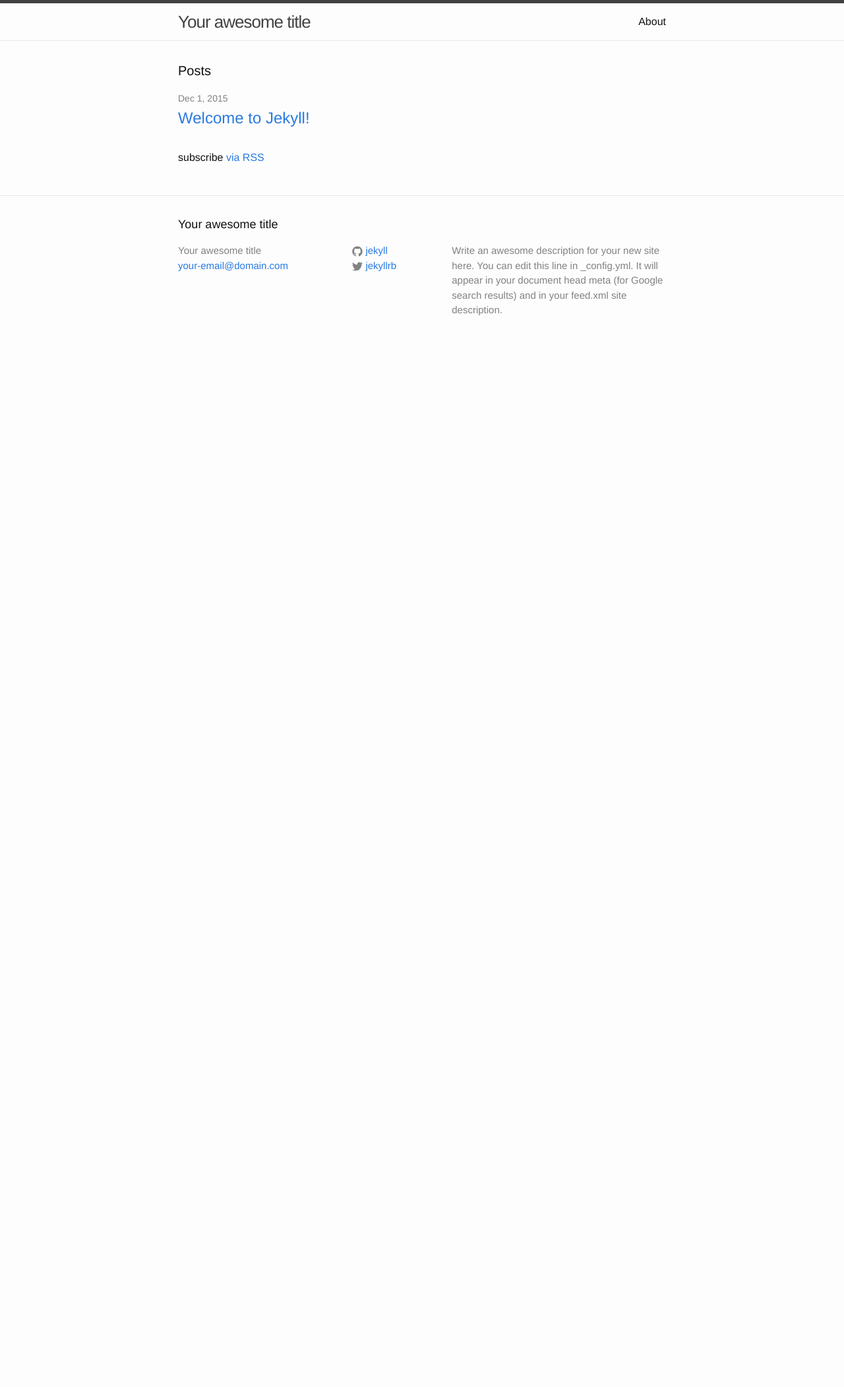
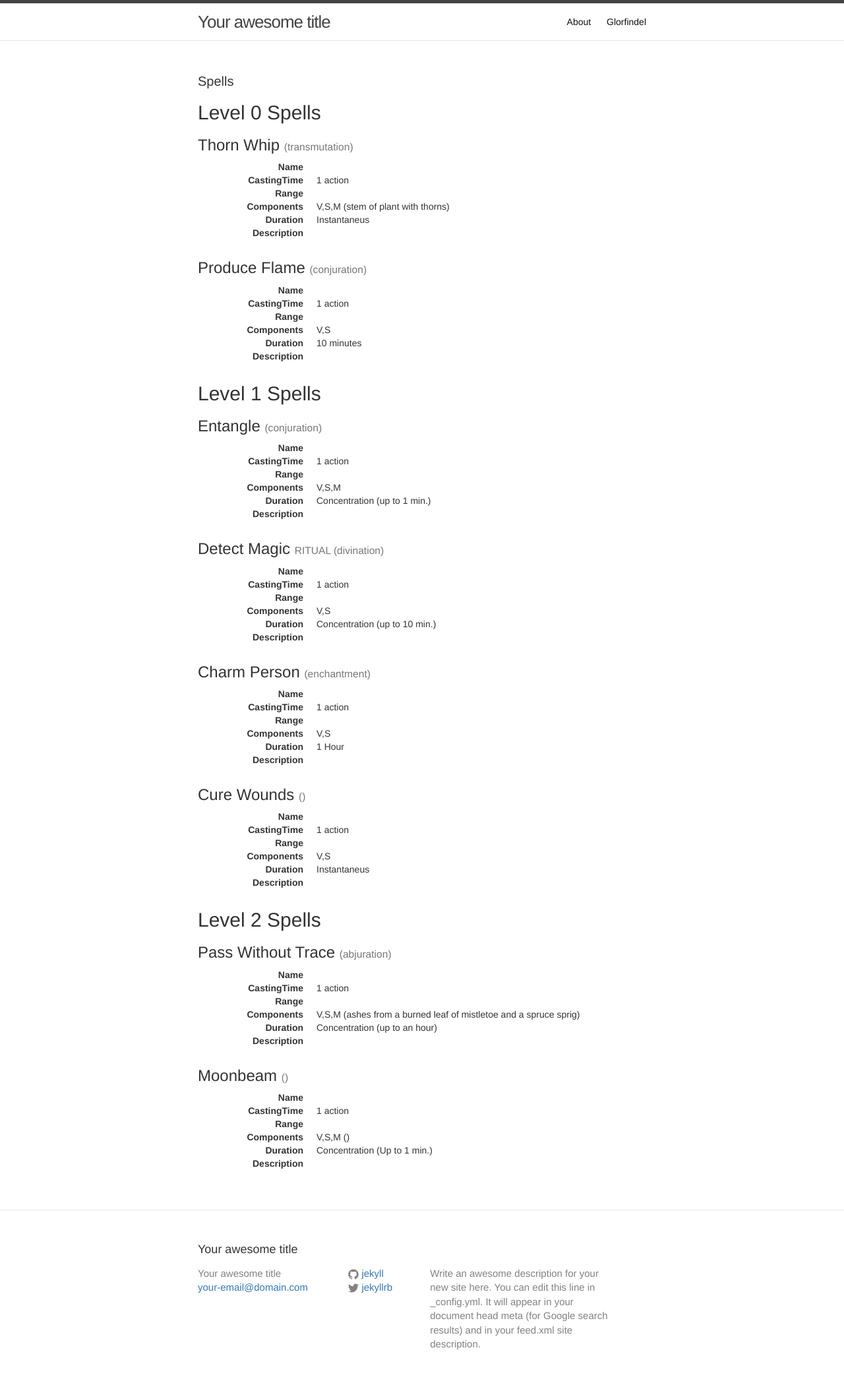
Before and after one commit to mark-monteiro/dnd-character, a Jekyll site: the page built from index.html, in a window 1280 px wide. Shown: the whole page at 66% size. Built offline with Jekyll 4.4.1, drawn with Linux system fonts in a browser that asks for light colours; nearby versions of some CDN libraries; before the commit the page ends 900 px from its top, so only the background shows below that; part of the change alters nothing that is shown.

Commit message:
add some libraries via CDN; update data schema and display on index

```diff
--- a/_data/spells.json
+++ b/_data/spells.json
@@ -1,98 +1,98 @@
 [
 	{
-		"Name": "Thorn Whip",
-		"Classes": ["D"],
-		"Type": "transmutation",
-		"Ritual": false,
-		"Level": 0,
-		"CastingTime": "1 action",
-		"Range": "30 ft.",
-		"Components": "V,S,M (stem of plant with thorns)",
-		"Duration": "Instantaneus",
-		"Description": ""
+		"name": "Thorn Whip",
+		"classes": ["D"],
+		"type": "transmutation",
+		"ritual": false,
+		"level": 0,
+		"time": "1 action",
+		"range": "30 ft.",
+		"components": "V,S,M (stem of plant with thorns)",
+		"duration": "Instantaneus",
+		"description": ""
 	},
 	{
-		"Name": "Produce Flame",
-		"Classes": ["D"],
-		"Type": "conjuration",
-		"Ritual": false,
-		"Level": 0,
-		"CastingTime": "1 action",
-		"Range": "Self",
-		"Components": "V,S",
-		"Duration": "10 minutes",
-		"Description": ""
+		"name": "Produce Flame",
+		"classes": ["D"],
+		"type": "conjuration",
+		"ritual": false,
+		"level": 0,
+		"time": "1 action",
+		"range": "Self",
+		"components": "V,S",
+		"duration": "10 minutes",
+		"description": ""
 	},
 	{
-		"Name": "Entangle",
-		"Classes": ["D"],
-		"Type": "conjuration",
-		"Ritual": false,
-		"Level": 1,
-		"CastingTime": "1 action",
-		"Range": "30 ft.",
-		"Components": "V,S,M",
-		"Duration": "Concentration (up to 1 min.)",
-		"Description": ""
+		"name": "Entangle",
+		"classes": ["D"],
+		"type": "conjuration",
+		"ritual": false,
+		"level": 1,
+		"time": "1 action",
+		"range": "30 ft.",
+		"components": "V,S,M",
+		"duration": "Concentration (up to 1 min.)",
+		"description": ""
 	},
 	{
-		"Name": "Detect Magic",
-		"Classes": ["D"],
-		"Type": "divination",
-		"Ritual": true,
-		"Level": 1,
-		"CastingTime": "1 action",
-		"Range": "Self",
-		"Components": "V,S",
-		"Duration": "Concentration (up to 10 min.)",
-		"Description": ""
+		"name": "Detect Magic",
+		"classes": ["D"],
+		"type": "divination",
+		"ritual": true,
+		"level": 1,
+		"time": "1 action",
+		"range": "Self",
+		"components": "V,S",
+		"duration": "Concentration (up to 10 min.)",
+		"description": ""
 	},
 	{
-		"Name": "Pass Without Trace",
-		"Classes": ["D"],
-		"Type": "abjuration",
-		"Ritual": false,
-		"Level": 2,
-		"CastingTime": "1 action",
-		"Range": "Self",
-		"Components": "V,S,M (ashes from a burned leaf of mistletoe and a spruce sprig)",
-		"Duration": "Concentration (up to an hour)",
-		"Description": ""
+		"name": "Pass Without Trace",
+		"classes": ["D"],
+		"type": "abjuration",
+		"ritual": false,
+		"level": 2,
+		"time": "1 action",
+		"range": "Self",
+		"components": "V,S,M (ashes from a burned leaf of mistletoe and a spruce sprig)",
+		"duration": "Concentration (up to an hour)",
+		"description": ""
 	},
 	{
-		"Name": "Moonbeam",
-		"Classes": ["D"],
-		"Type": "",
-		"Ritual": false,
-		"Level": 2,
-		"CastingTime": "1 action",
-		"Range": "120 ft.",
-		"Components": "V,S,M ()",
-		"Duration": "Concentration (Up to 1 min.)",
-		"Description": ""
+		"name": "Moonbeam",
+		"classes": ["D"],
+		"type": "",
+		"ritual": false,
+		"level": 2,
+		"time": "1 action",
+		"range": "120 ft.",
+		"components": "V,S,M ()",
+		"duration": "Concentration (Up to 1 min.)",
+		"description": ""
 	},
 	{
-		"Name": "Charm Person",
-		"Classes": ["D"],
-		"Type": "enchantment",
-		"Ritual": false,
-		"Level": 1,
-		"CastingTime": "1 action",
-		"Range": "30 ft.",
-		"Components": "V,S",
-		"Duration": "1 Hour",
-		"Description": ""
+		"name": "Charm Person",
+		"classes": ["D"],
+		"type": "enchantment",
+		"ritual": false,
+		"level": 1,
+		"time": "1 action",
+		"range": "30 ft.",
+		"components": "V,S",
+		"duration": "1 Hour",
+		"description": ""
 	},
 	{
-		"Name": "Cure Wounds",
-		"Classes": ["D"],
-		"Type": "",
-		"Ritual": false,
-		"Level": 1,
-		"CastingTime": "1 action",
-		"Range": "Touch",
-		"Components": "V,S",
-		"Duration": "Instantaneus",
-		"Description": ""
+		"name": "Cure Wounds",
+		"classes": ["D"],
+		"type": "",
+		"ritual": false,
+		"level": 1,
+		"time": "1 action",
+		"range": "Touch",
+		"components": "V,S",
+		"duration": "Instantaneus",
+		"description": ""
 	},
 ]
--- a/_includes/head.html
+++ b/_includes/head.html
@@ -6,7 +6,16 @@
    <title>{% if page.title %}{{ page.title }}{% else %}{{ site.title }}{% endif %}</title>
    <meta name="description" content="{% if page.excerpt %}{{ page.excerpt | strip_html | strip_newlines | truncate: 160 }}{% else %}{{ site.description }}{% endif %}">
 
-  <link rel="stylesheet" href="{{ "/css/main.css" | prepend: site.baseurl }}">
+
    <link rel="canonical" href="{{ page.url | replace:'index.html','' | prepend: site.baseurl | prepend: site.url }}">
    <link rel="alternate" type="application/rss+xml" title="{{ site.title }}" href="{{ "/feed.xml" | prepend: site.baseurl | prepend: site.url }}">
+
+   <!-- Stylesheets -->
+   <link rel="stylesheet" href="{{ "/css/main.css" | prepend: site.baseurl }}">
+   <link rel="stylesheet" href="https://maxcdn.bootstrapcdn.com/bootstrap/3.3.6/css/bootstrap.min.css">
+   <link rel="stylesheet" href="https://maxcdn.bootstrapcdn.com/font-awesome/4.5.0/css/font-awesome.min.css">
+
+   <!-- Scripts -->
+   <script src='https://code.jquery.com/jquery-2.1.4.min.js'></script>
+   <script src='https://maxcdn.bootstrapcdn.com/bootstrap/3.3.6/js/bootstrap.min.js'></script>
 </head>
--- a/css/main.scss
+++ b/css/main.scss
@@ -51,3 +51,12 @@ $on-laptop:        800px;
         "layout",
         "syntax-highlighting"
 ;
+
+.spell-list {
+   margin-left: 0;
+   list-style: none;
+
+   > li {
+      margin-bottom: $spacing-unit;
+   }
+}
--- a/index.html
+++ b/index.html
@@ -1,23 +1,30 @@
 ---
 layout: default
+title: Glorfindel
 ---
 
 <div class="home">
 
-  <h1 class="page-heading">Posts</h1>
+  <h1 class="page-heading">Spells</h1>
 
-  <ul class="post-list">
-    {% for post in site.posts %}
-      <li>
-        <span class="post-meta">{{ post.date | date: "%b %-d, %Y" }}</span>
+  {% assign grouped_spells = site.data.spells | group_by:"level" %}
 
-        <h2>
-          <a class="post-link" href="{{ post.url | prepend: site.baseurl }}">{{ post.title }}</a>
-        </h2>
-      </li>
-    {% endfor %}
-  </ul>
-
-  <p class="rss-subscribe">subscribe <a href="{{ "/feed.xml" | prepend: site.baseurl }}">via RSS</a></p>
-
+  {% for levelSpells in grouped_spells %}
+    <h2>Level {{levelSpells.name}} Spells</h2>
+    <ul class="spell-list">
+      {% for spell in levelSpells.items %}
+        <li>
+          <h3>{{spell.name}} <small>{%if spell.ritual%}RITUAL{%endif%} ({{spell.type}})</small></h3>
+          <dl class='dl-horizontal'>
+            <dt>Name</dt><dd> </dd>
+            <dt>CastingTime</dt><dd>{{spell.time}}</dd>
+            <dt>Range</dt><dd>{{spell.Range}}</dd>
+            <dt>Components</dt><dd>{{spell.components}}</dd>
+            <dt>Duration</dt><dd>{{spell.duration}}</dd>
+            <dt>Description</dt><dd>{{spell.description}}</dd>
+          </dl>
+        </li>
+      {% endfor %}
+    </ul>
+  {% endfor %}
 </div>
```
Lines whose indentation alone changed are shown as unchanged.
